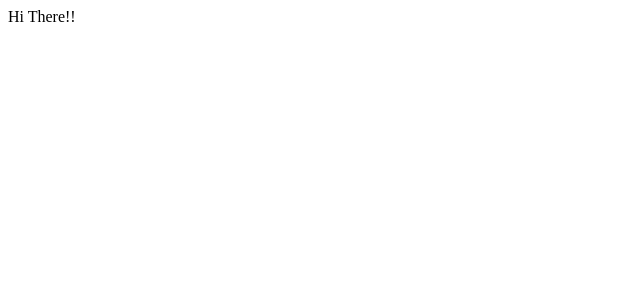
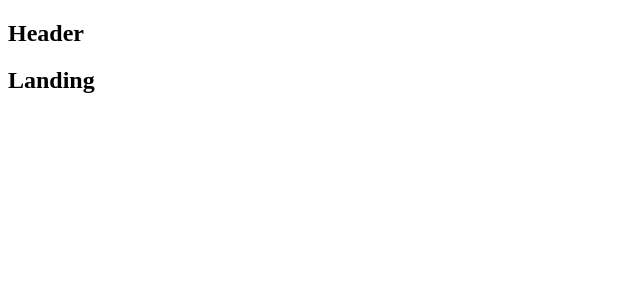
Before and after one commit to fredchen90/React_server, a React (Create React App) app in the folder client/: page / in a window 1280 px wide. Shown: the top 300 px of the page, without its empty margins (0-640 px from the left). Built offline with nearby package versions, Linux system fonts and the light colour scheme.

Commit message:
React Router setup.

```diff
--- a/client/src/components/App.js
+++ b/client/src/components/App.js
@@ -1,11 +1,24 @@
 import React from 'react';
+import { BrowserRouter, Route } from 'react-router-dom';
+
+const Header = () => <h2>Header</h2>;
+const Dashboard = () => <h2>Dashboard</h2>;
+const SurveyNew = () => <h2>SurveyNew</h2>;
+const Landing = () => <h2>Landing</h2>;
 
 const App = () => {
-	return (
-		<div>
-			Hi There!!
-		</div>
-	);
+  return (
+    <div>
+      <BrowserRouter>
+        <div>
+          <Header />
+          <Route exact path="/" component={Landing} />
+          <Route exact path="/surveys" component={Dashboard} />
+          <Route path="/surveys/new" component={SurveyNew} />
+        </div>
+      </BrowserRouter>
+    </div>
+  );
 };
 
 export default App;
```
